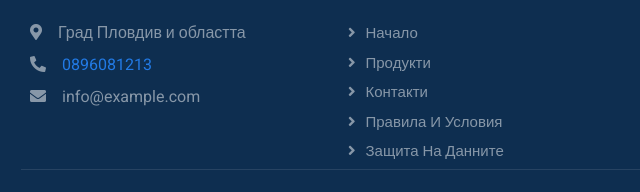
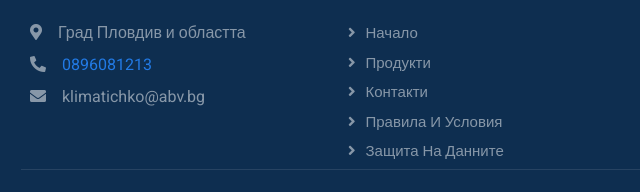
Before and after one commit to AndreyZarev/Klimatichko, a plain HTML site: page index.html in a window 1280 px wide. Shown: the part 3960-4152 px from the top of the page, 0-640 px from the left. Drawn offline with nearby package versions, Linux system fonts and the light colour scheme.

Commit message:
Update index.html

```diff
--- a/index.html
+++ b/index.html
@@ -414,7 +414,7 @@
                         <h5 class="text-white mb-4">Свържете се с нас</h5>
                         <p class="mb-2"><i class="fa fa-map-marker-alt me-3"></i>Град Пловдив и областта</p>
                         <p class="mb-2"><i class="fa fa-phone-alt me-3"></i><a href="tel: 0896081213">0896081213</a></p>
-                        <p class="mb-2"><i class="fa fa-envelope me-3"></i>info@example.com</p>
+                        <p class="mb-2"><i class="fa fa-envelope me-3"></i>klimatichko@abv.bg</p>
                         <div class="d-flex pt-2">
 
                         </div>
```
